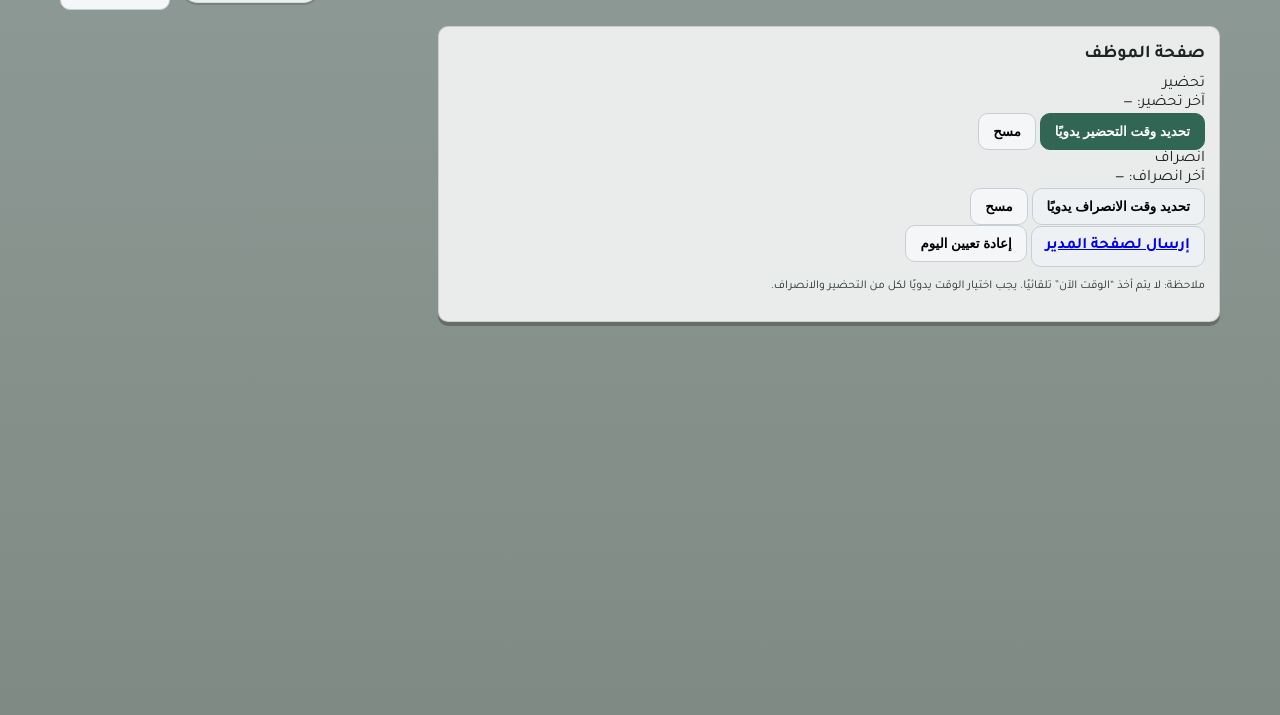
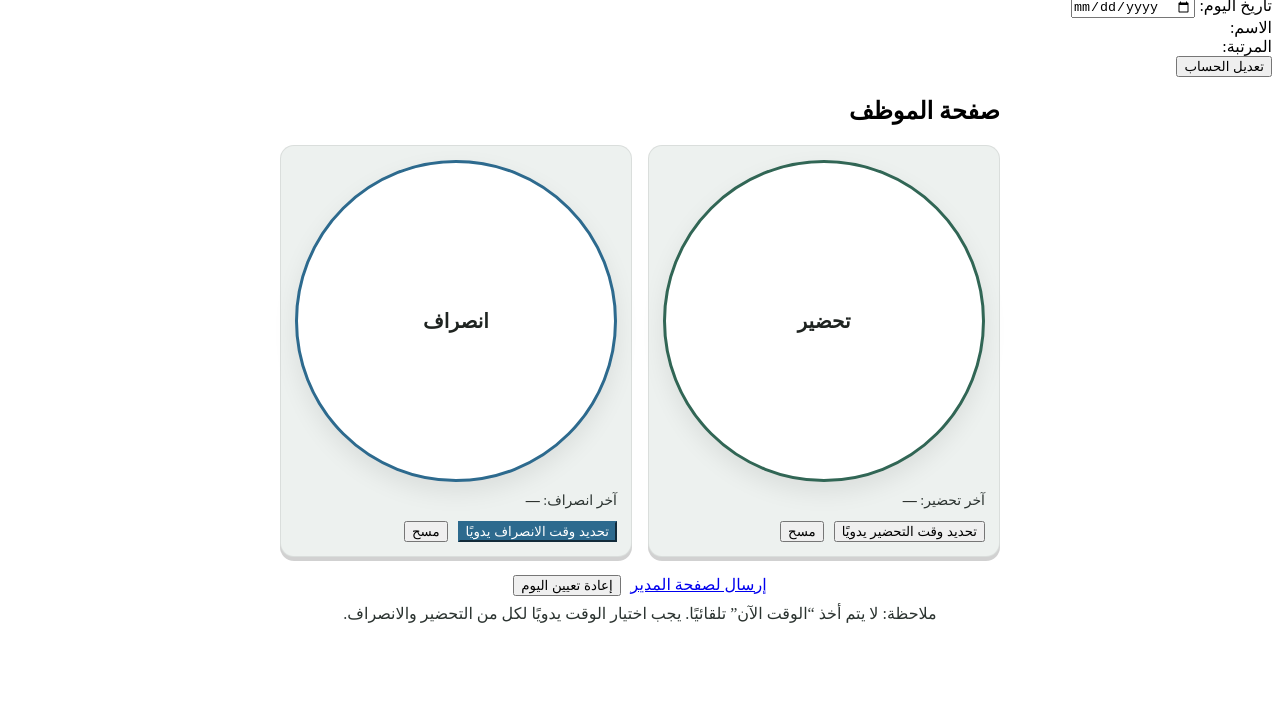
Before and after one commit to om909ar/omar-ibra, a plain HTML site: page attendance.html in a window 1280 px wide. Shown: the part 85-800 px from the top of the page. Drawn offline with Linux system fonts and the light colour scheme.

Commit message:
Update attendance.css

```diff
--- a/attendance.css
+++ b/attendance.css
@@ -1,87 +1,97 @@
-*{box-sizing:border-box}
-html,body{height:100%}
-body{
-  margin:0;
-  font-family:'Tajawal',system-ui,-apple-system,Segoe UI,Arial;
-  background:#8c9a95; /* مطابق للهوم */
-  background:linear-gradient(#8e9a95,#7f8a85);
+/* ====== دوائر التحضير/الانصراف (صفحة الموظف) ====== */
+
+/* نخلي التخطيط عمود واحد في صفحة الموظف */
+.layout{
+  display:block;
+  margin-top:16px;
+}
+
+/* لو عندك panel للموظف في الوسط، ثبته بعرض مريح */
+#employeePanel{
+  max-width:720px;
+  margin:0 auto;
+}
+
+/* شبكة الدائرتين */
+.circles-grid{
+  display:grid;
+  grid-template-columns: 1fr 1fr;
+  gap:16px;
+  align-items:start;
+  margin-top:12px;
+}
+@media (max-width:640px){
+  .circles-grid{ grid-template-columns:1fr; }
+}
+
+/* كتلة الدائرة */
+.circle-block{
+  background:#edf1ef;
+  border:1px solid rgba(0,0,0,.08);
+  border-radius:14px;
+  padding:14px;
+  box-shadow:0 4px 0 rgba(0,0,0,.18);
+}
+
+/* الدائرة نفسها */
+.circle{
+  aspect-ratio:1/1;
+  border-radius:50%;
+  background:#fff;
+  border:3px solid transparent;
+  display:grid;
+  place-items:center;
+  box-shadow:0 10px 24px rgba(0,0,0,.08);
+  cursor:pointer;
+  user-select:none;
+  transition:transform .06s ease, border-color .2s ease;
+}
+.circle:active{ transform:scale(.985); }
+.circle:focus-visible{ outline:3px solid rgba(0,0,0,.15); outline-offset:4px; }
+
+/* ألوان خاصة بكل دائرة */
+.circle.hudur{ border-color:#316655; }
+.circle.insiraf{ border-color:#2d6a8e; }
+
+/* نص داخل الدائرة */
+.circle-label{
+  font-weight:700;
+  font-size:20px;
   color:#1f2421;
 }
-.wrap{max-width:1200px;margin:0 auto;padding:20px}
 
-/* رأس الصفحة */
-.head{display:flex;justify-content:space-between;align-items:center;gap:12px}
-.head h1{margin:0;font-size:22px;color:#fff;text-shadow:0 1px 0 rgba(0,0,0,.25)}
-.meta{display:flex;align-items:center;gap:10px}
-.meta input[type=date]{
-  padding:8px 10px;border:1px solid #d5d8dc;border-radius:999px;background:#e9efe9;
-  box-shadow:inset 0 0 0 1px rgba(255,255,255,.15), 0 2px 0 rgba(0,0,0,.15)
+/* معلومات الوقت أسفل الدائرة */
+.circle-meta{
+  margin-top:10px;
+  font-size:14px;
+  color:#2b3330;
+}
+.circle-meta .time{ font-weight:700; color:#1f2421; }
+
+/* أزرار خاصة بكل دائرة */
+.circle-actions{
+  display:flex;
+  gap:10px;
+  flex-wrap:wrap;
+  margin-top:12px;
+}
+.btn.accent{ background:#2d6a8e; color:#fff; border-color:#2d6a8e; }
+
+/* الأزرار العامة أسفل الدائرتين */
+.actions{
+  display:flex;
+  gap:10px;
+  flex-wrap:wrap;
+  margin-top:18px;
+  justify-content:center;
 }
 
-/* تخطيط: الموظف بالوسط، المدير يمين */
-.layout{
-  display:grid;
-  grid-template-columns: 1fr 360px;
-  gap:18px;
-  align-items:start;
-  margin-top:16px
+/* ملاحظة */
+.hint{
+  margin-top:8px;
+  text-align:center;
+  color:#2b3330;
 }
 
-/* بطاقات */
-.panel,.side{
-  background:#e9eceb;border:1px solid rgba(0,0,0,.12);border-radius:10px;padding:16px 14px;
-  box-shadow:0 4px 0 rgba(0,0,0,.25)
-}
-.panel-title{margin:0 0 10px;font-size:18px}
-
-.panel-center{ /* عرض ثابت ومتمركز */
-  max-width:670px; margin:0 auto;
-}
-
-/* عناوين فرعية */
-.sub{margin:16px 0 8px;font-size:16px}
-
-/* صفوف الإدخال */
-.row{display:flex;flex-wrap:wrap;gap:10px;align-items:center}
-.row.two > *{flex:1 1 240px}
-.row.three > *{flex:1 1 180px}
-.row.four > *{flex:1 1 160px}
-
-label{display:flex;flex-direction:column;gap:6px}
-input[type=text],input[type=time],select{
-  padding:10px 12px;border:1px solid #cfd6d2;border-radius:8px;background:#fff;min-width:160px
-}
-
-/* أزرار */
-.btn{
-  border:1px solid #c9ced3;background:#eef1f4;border-radius:10px;padding:10px 14px;cursor:pointer;
-  display:inline-flex;align-items:center;gap:8px;font-weight:600
-}
-.btn .ic{width:18px;height:18px}
-.btn.primary{background:#316655;color:#fff;border-color:#316655}
-.btn.ghost{background:#f4f6f7}
-
-/* تلميح */
-.hint{font-size:12px;color:#2b3330}
-
-/* جدول المدير */
-.tbl{width:100%;border-collapse:separate;border-spacing:0 8px}
-.tbl th{font-size:13px;text-align:right;color:#2b3330;padding:6px 4px}
-.tbl td{background:#f9fbfc;border:1px solid #dfe5e2;padding:10px;border-radius:8px}
-.tbl select,.tbl input{width:100%}
-
-/* سجل الموظف */
-.log{list-style:none;margin:8px 0 0;padding:0}
-.log li{background:#f9fbfc;border:1px solid #dfe5e2;padding:8px 10px;border-radius:8px;margin-bottom:6px;font-size:14px}
-
-/* رسالة نهائية */
-.final{margin-top:10px;background:#e8f5e9;border:1px solid #b2dfdb;padding:10px 12px;border-radius:10px}
-
-/* تجاوب */
-@media (max-width:1100px){
-  .layout{grid-template-columns: 1fr 340px}
-}
-@media (max-width:980px){
-  .layout{grid-template-columns:1fr}
-  .side{order:-1}
-}
+/* تحسين رأس الصفحة على الخلفية الداكنة */
+.head .meta .account b{ color:#fff; }
```
